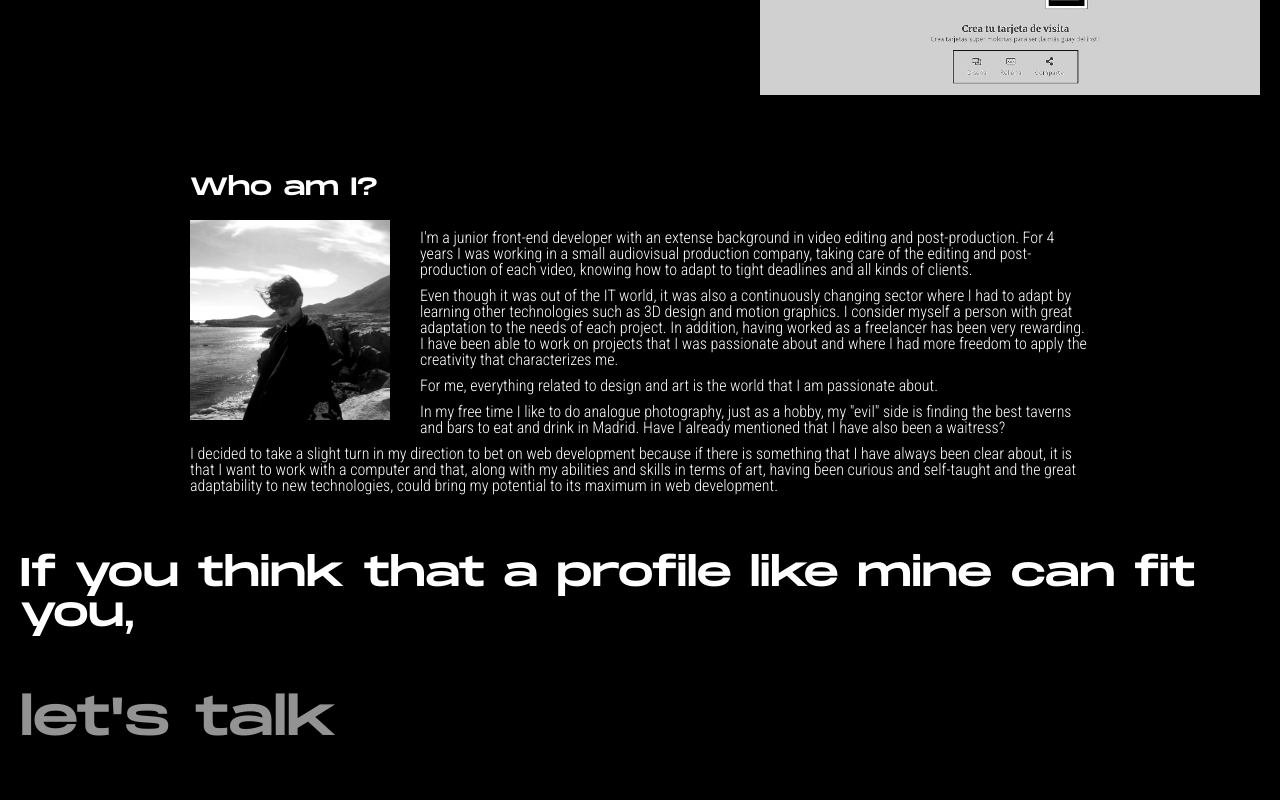
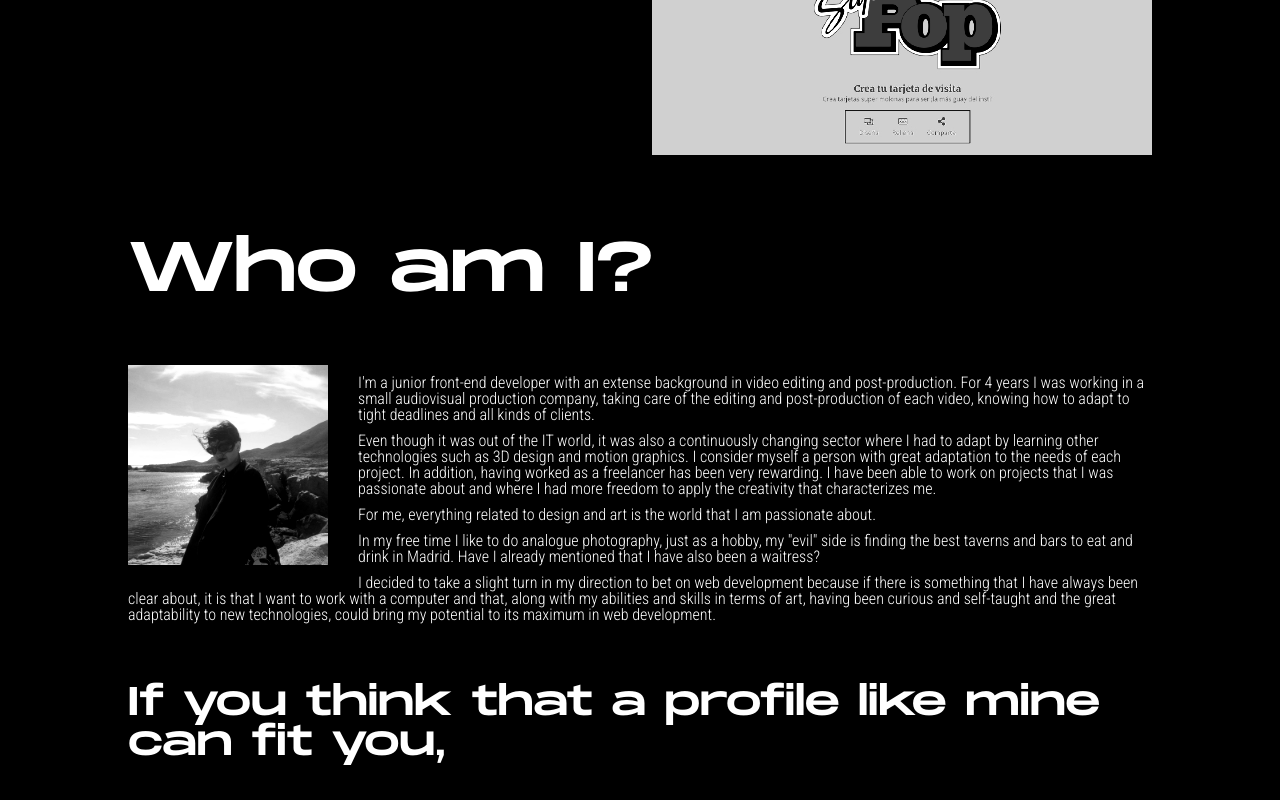
Before and after one commit to SofiaBManzano/Portfolio-Sofia, a React (Create React App) app: page / in a window 1280 px wide. Shown: the part 2640-3440 px from the top of the page. Built offline with nearby package versions, Linux system fonts and the light colour scheme; some icons are missing.

Commit message:
fix margins

```diff
--- a/src/styles/layout/Header/Nav.scss
+++ b/src/styles/layout/Header/Nav.scss
@@ -15,12 +15,18 @@
       justify-content: flex-end;
       padding-right: 50px;
     }
+    @include big-screen {
+      padding-right: 100px;
+    }
 
     &--title {
       margin: 10px;
       font-size: 15px;
       font-family: $titles-font-family-regular;
       color: white;
+      @include big-screen {
+        font-size: 18px;
+      }
       .shadowOn {
         text-shadow: 2px 0 0 $black;
       }
--- a/src/styles/layout/Main/AboutMe.scss
+++ b/src/styles/layout/Main/AboutMe.scss
@@ -1,8 +1,21 @@
 .aboutMe {
   padding: 20px;
-  @include tablet {
-    margin-left: 170px;
-    margin-right: 170px;
+  @include desktop {
+    padding-left: 10%;
+    padding-right: 10%;
+  }
+  @include big-screen {
+    padding-left: 20%;
+    padding-right: 20%;
+  }
+  &__title {
+    font-size: 40px;
+    font-family: $titles-font-family-regular;
+    padding-top: 20px;
+    padding-bottom: 20px;
+    @include tablet {
+      font-size: 70px;
+    }
   }
   &__container {
     display: flex;
@@ -10,16 +23,19 @@
     justify-content: center;
     align-items: flex-end;
     padding-bottom: 20px;
+
     @include tablet {
       display: inline-block;
       justify-content: left;
+    }
+    @include desktop {
+      padding-top: 40px;
     }
     &--text {
       margin-top: 10px;
       font-family: $text-font;
       text-align: justify;
-      // line-height: 20px;
-      // background-color: rgba(32, 32, 32, 0.774);
+
       @include tablet {
         text-align: left;
       }
@@ -46,13 +62,6 @@
       }
     }
   }
-
-  &__title {
-    font-size: 25px;
-    font-family: $titles-font-family-regular;
-    padding-top: 20px;
-    padding-bottom: 20px;
-  }
 }
 .backgroundImageWhoIAm {
   // background-color: $pinkColor;
@@ -66,10 +75,6 @@
   }
   @include desktop {
     background-size: contain;
-    // background-position: right;
     background-image: url("../../../images/pruebatabletflip.png");
   }
-  // span {
-  //   background-color: rgb(32, 32, 32);
-  // }
 }
--- a/src/styles/layout/Main/Contact.scss
+++ b/src/styles/layout/Main/Contact.scss
@@ -1,16 +1,24 @@
 .contact {
   padding: 20px;
-  padding-bottom: 50px;
+  @include desktop {
+    padding-left: 10%;
+    padding-right: 10%;
+  }
+  @include big-screen {
+    padding-left: 20%;
+    padding-right: 20%;
+    padding-top: 30px;
+    padding-bottom: 60px;
+  }
   &__text {
     font-family: $titles-font-family-regular;
     font-size: 40px;
 
     &--talk {
-      // text-align: center;
       font-family: $titles-font-family-regular;
       font-size: 52px;
-      padding-top: 30px;
-      // padding-bottom: 40px;
+      padding-top: 20px;
+
       .link {
         display: inline-block;
         color: $gray;
@@ -40,8 +48,3 @@
     }
   }
 }
-// .backgroundImage {
-//   background-image: url("../../images/border-bottom.png");
-//   background-size: contain;
-//   background-repeat: repeat-x;
-// }
--- a/src/styles/layout/Main/Selected-works.scss
+++ b/src/styles/layout/Main/Selected-works.scss
@@ -1,5 +1,9 @@
 .selectedWorks {
   padding: 20px;
+  @include desktop {
+    padding-left: 10%;
+    padding-right: 10%;
+  }
   @include big-screen {
     padding-left: 20%;
     padding-right: 20%;
```
